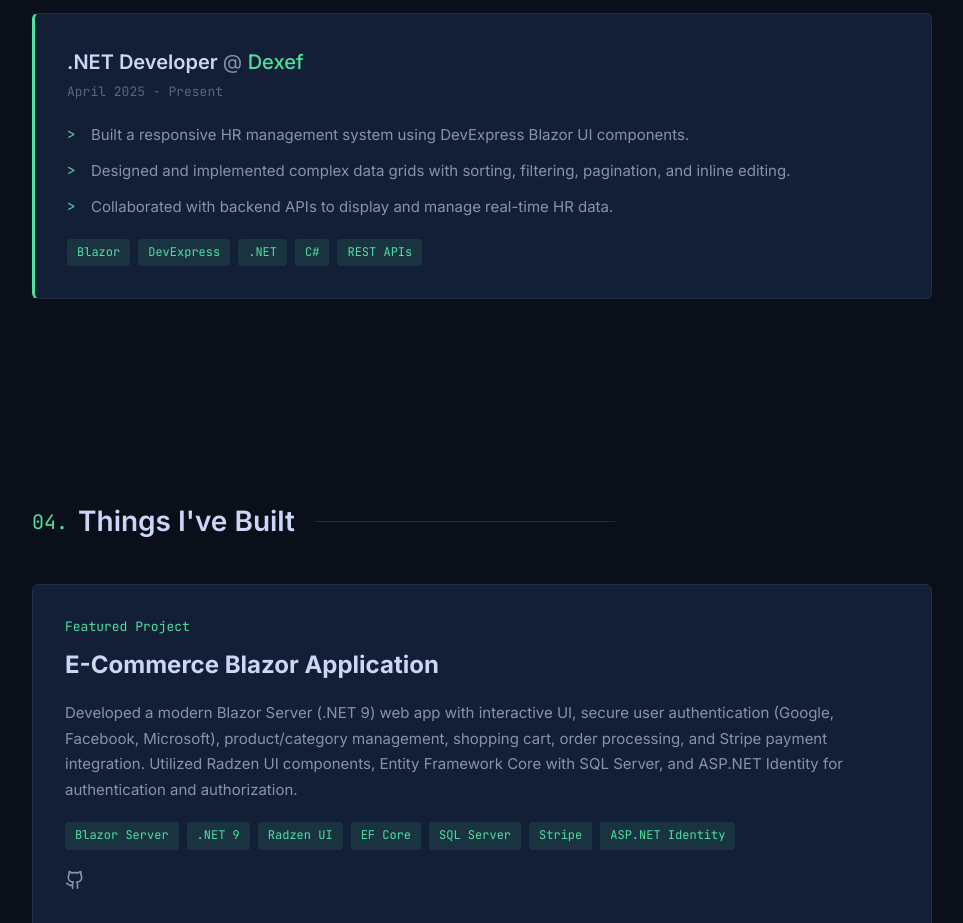
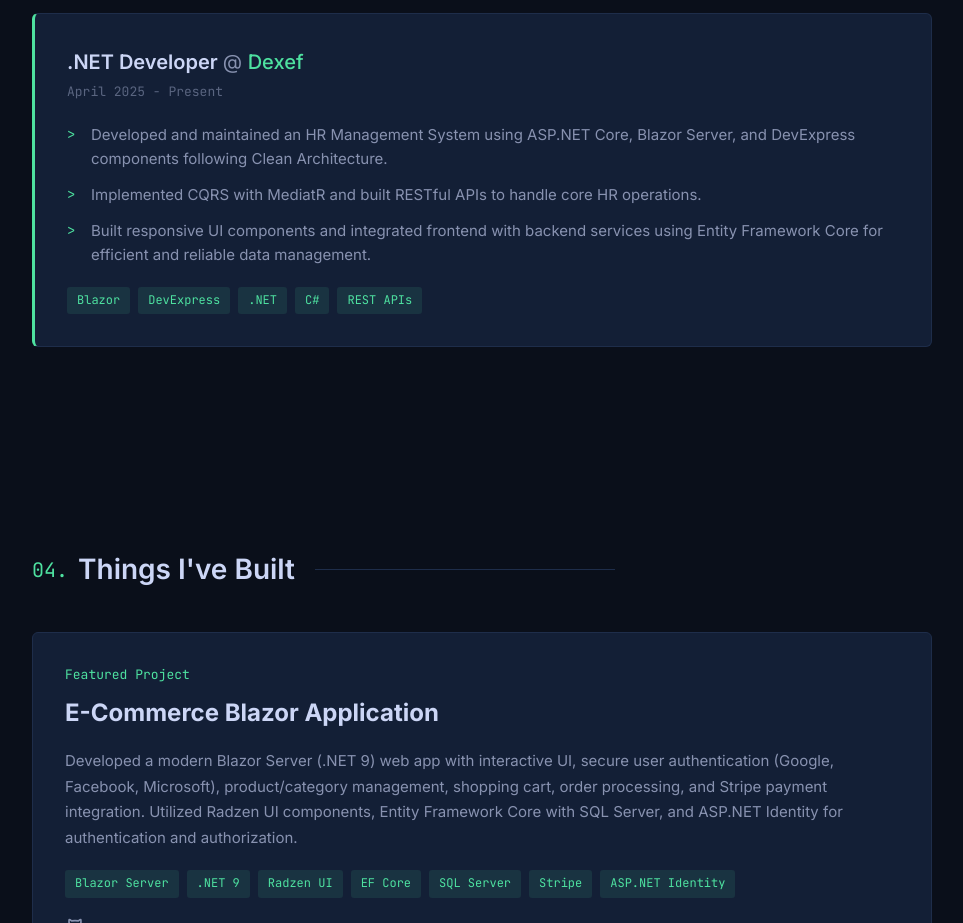
Before and after one commit to mohammedshaban99/My-Portfolio, an Angular app: page / in a window 1280 px wide. Shown: the part 2520-3443 px from the top of the page, without its empty margins (158-1121 px from the left). Built offline with nearby package versions, Linux system fonts and the light colour scheme.

Commit message:
update cv

```diff
--- a/src/app/components/experience/experience.component.html
+++ b/src/app/components/experience/experience.component.html
@@ -19,13 +19,13 @@
 
       <ul class="experience__list" role="list">
         <li class="experience__item">
-          Built a responsive HR management system using DevExpress Blazor UI components.
+          Developed and maintained an HR Management System using ASP.NET Core, Blazor Server, and DevExpress components following Clean Architecture.
         </li>
         <li class="experience__item">
-          Designed and implemented complex data grids with sorting, filtering, pagination, and inline editing.
+          Implemented CQRS with MediatR and built RESTful APIs to handle core HR operations.
         </li>
         <li class="experience__item">
-          Collaborated with backend APIs to display and manage real-time HR data.
+          Built responsive UI components and integrated frontend with backend services using Entity Framework Core for efficient and reliable data management.
         </li>
       </ul>
 
--- a/src/app/components/experience/experience.component.ts
+++ b/src/app/components/experience/experience.component.ts
@@ -1,10 +1,10 @@
 import { Component } from '@angular/core';
-import { CommonModule } from '@angular/common';
+
 
 @Component({
   selector: 'app-experience',
   standalone: true,
-  imports: [CommonModule],
+  imports: [],
   templateUrl: './experience.component.html',
   styleUrls: ['./experience.component.css'],
 })
--- a/src/app/components/navbar/navbar.component.ts
+++ b/src/app/components/navbar/navbar.component.ts
@@ -1,10 +1,10 @@
 import { Component, HostListener, signal } from '@angular/core';
-import { CommonModule } from '@angular/common';
+
 
 @Component({
   selector: 'app-navbar',
   standalone: true,
-  imports: [CommonModule],
+  imports: [],
   templateUrl: './navbar.component.html',
   styleUrls: ['./navbar.component.css'],
 })
--- a/src/app/components/projects/projects.component.ts
+++ b/src/app/components/projects/projects.component.ts
@@ -1,5 +1,5 @@
 import { Component } from '@angular/core';
-import { CommonModule } from '@angular/common';
+
 
 interface Project {
   title: string;
@@ -12,7 +12,7 @@ interface Project {
 @Component({
   selector: 'app-projects',
   standalone: true,
-  imports: [CommonModule],
+  imports: [],
   templateUrl: './projects.component.html',
   styleUrls: ['./projects.component.css'],
 })
--- a/src/app/components/skills/skills.component.ts
+++ b/src/app/components/skills/skills.component.ts
@@ -1,5 +1,5 @@
 import { Component } from '@angular/core';
-import { CommonModule } from '@angular/common';
+
 
 interface SkillCategory {
   title: string;
@@ -10,7 +10,7 @@ interface SkillCategory {
 @Component({
   selector: 'app-skills',
   standalone: true,
-  imports: [CommonModule],
+  imports: [],
   templateUrl: './skills.component.html',
   styleUrls: ['./skills.component.css'],
 })
--- a/src/main.ts
+++ b/src/main.ts
@@ -1,8 +1,9 @@
+import { provideZoneChangeDetection } from "@angular/core";
 import { bootstrapApplication } from '@angular/platform-browser';
 import { provideAnimations } from '@angular/platform-browser/animations';
 import { AppComponent } from './app/app.component';
 
 bootstrapApplication(AppComponent, {
-  providers: [provideAnimations(),
+  providers: [provideZoneChangeDetection(),provideAnimations(),
   ],
 }).catch((err) => console.error(err));
--- a/tsconfig.json
+++ b/tsconfig.json
@@ -16,7 +16,6 @@
     "importHelpers": true,
     "target": "ES2022",
     "module": "ES2022",
-    "lib": ["ES2022", "dom"],
     "skipLibCheck": true
   },
   "angularCompilerOptions": {
```
Also changed, not shown: package.json (+11 -11 lines), 2 other files (tests, documents, lock files or other folders).
